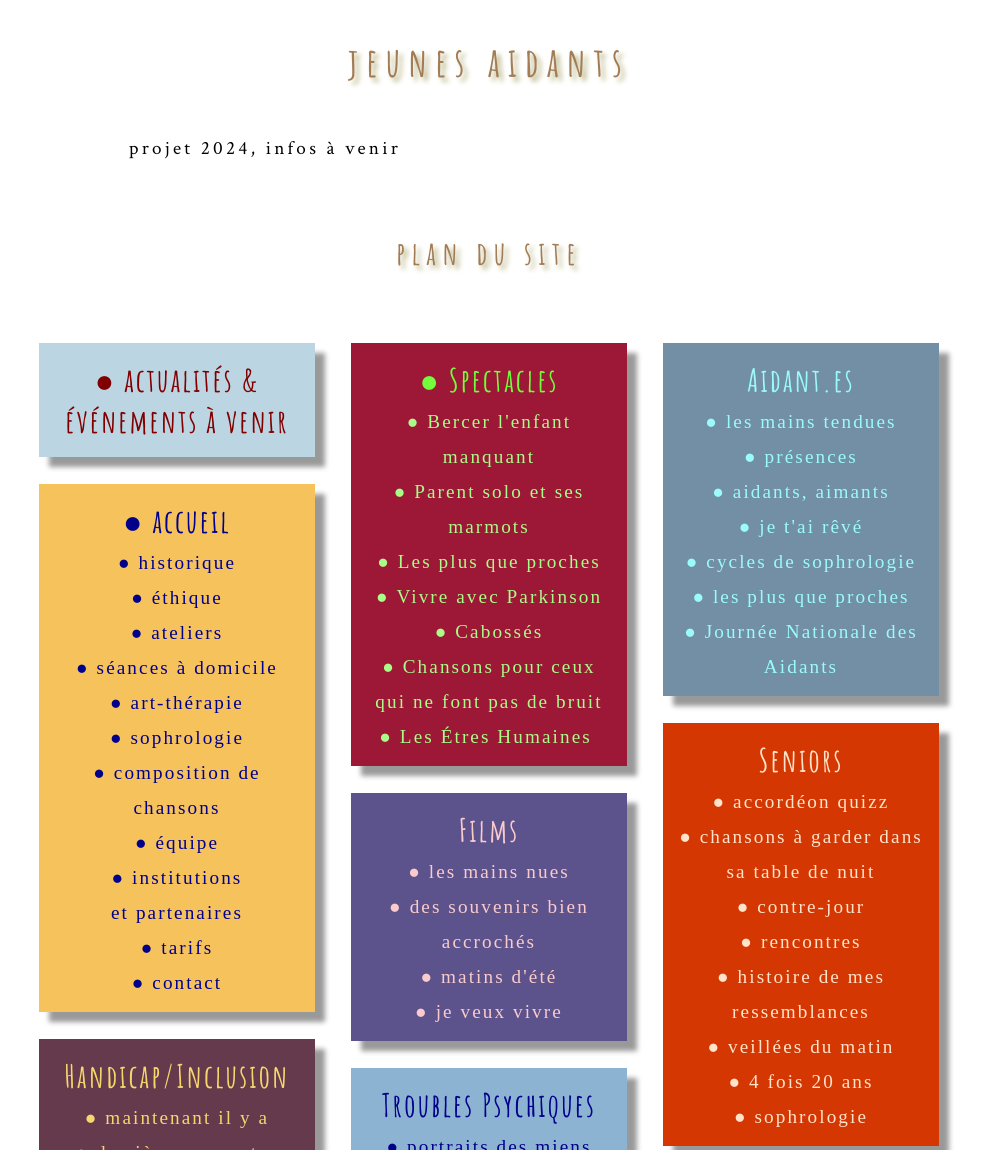
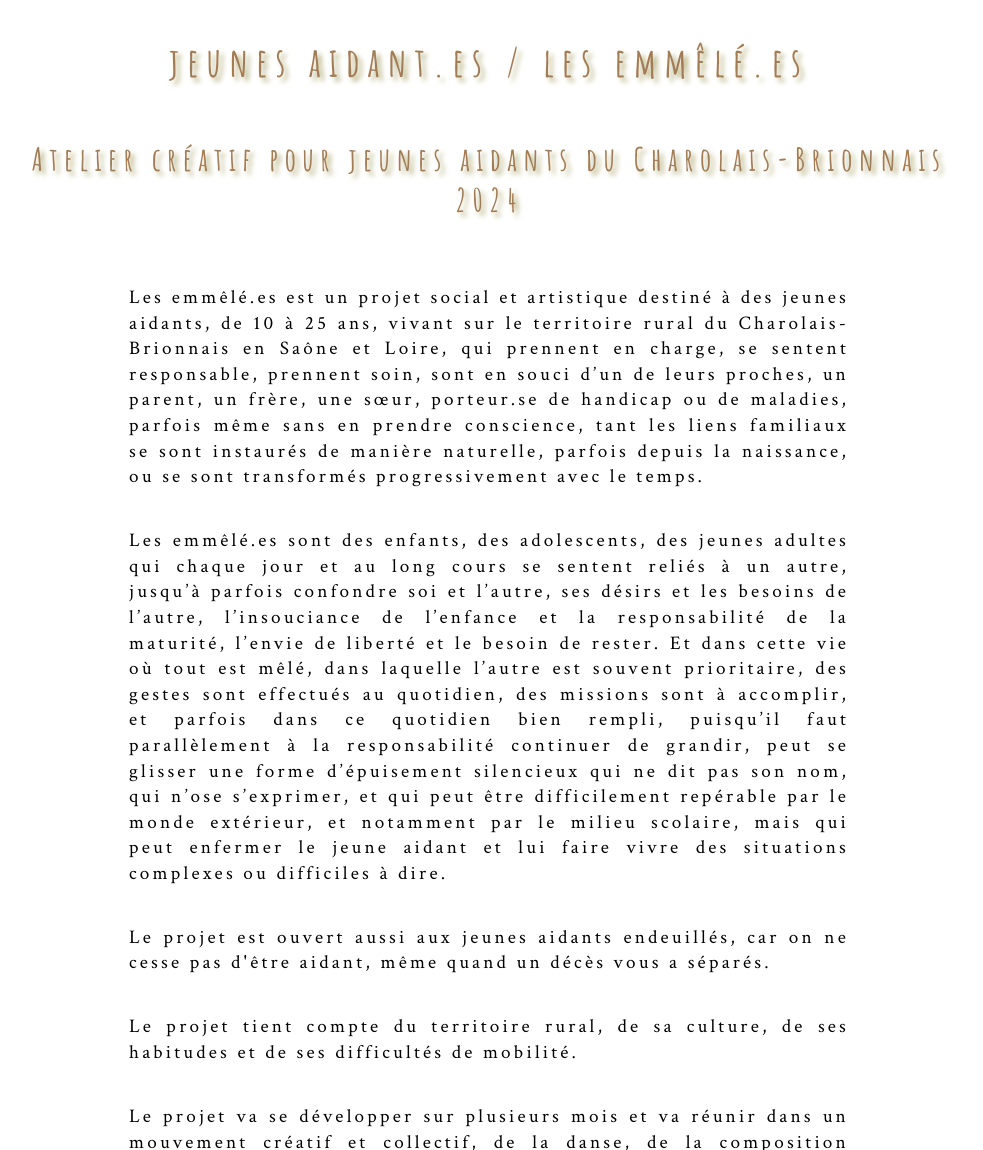
Before and after one commit to leshnik/revertouthaut, a Jekyll site: the page built from jeunes-aidants.md, in a window 1280 px wide and 1400 px high. Shown: the part 250-1400 px from the top of the window, without its empty margins (151-1134 px from the left). Built offline with Jekyll 4.4.1, drawn with Linux system fonts in a browser that asks for light colours; some of the changed text lies outside the part shown.

Commit message:
content jeunes-aidant.es

```diff
--- a/jeunes-aidants.md
+++ b/jeunes-aidants.md
@@ -3,5 +3,30 @@ layout: logoTop
 title: jeunes aidants
 summary:
 ---
-<h1>jeunes aidants</h1>
-<p class="intro-text">projet 2024, infos à venir</p>
+<h1>jeunes aidant.es&nbsp;/&nbsp;les emmêlé.es</h1>
+
+
+<h2>Atelier créatif pour jeunes aidants
+du Charolais-Brionnais 2024</h2>
+
+<p class="intro-text">Les emmêlé.es est un projet social et artistique destiné à des jeunes aidants, de 10 à 25 ans, vivant sur le territoire rural du Charolais-Brionnais en Saône et Loire, qui prennent en charge, se sentent responsable, prennent soin, sont en souci d’un de leurs proches, un parent, un frère, une sœur, porteur.se de handicap ou de maladies, parfois même sans en prendre conscience, tant les liens familiaux se sont instaurés de manière naturelle, parfois depuis la naissance, ou se sont transformés progressivement avec le temps.</p>
+
+<p class="intro-text">Les emmêlé.es sont des enfants, des adolescents, des jeunes adultes qui chaque jour et au long cours se sentent reliés à un autre, jusqu’à parfois confondre soi et l’autre, ses désirs et les besoins de l’autre, l’insouciance de l’enfance et la responsabilité de la maturité, l’envie de liberté et le besoin de rester.
+Et dans cette vie où tout est mêlé, dans laquelle l’autre est souvent prioritaire, des gestes sont effectués au quotidien, des missions sont à accomplir, et parfois dans ce quotidien  bien rempli, puisqu’il faut parallèlement à la responsabilité continuer de grandir, peut se glisser une forme d’épuisement silencieux qui ne dit pas son nom, qui n’ose s’exprimer, et qui peut être difficilement repérable par le monde extérieur, et notamment par le milieu scolaire, mais qui peut enfermer le jeune aidant et lui faire vivre des situations complexes ou difficiles à dire.</p>
+
+<p class="intro-text">Le projet est ouvert aussi aux jeunes aidants endeuillés, car on ne cesse pas d'être aidant, même quand un décès vous a séparés.</p>
+
+<p class="intro-text">Le projet tient compte du territoire rural, de sa culture, de ses habitudes et de ses difficultés de mobilité.</p>
+
+<p class="intro-text">Le projet va se développer sur plusieurs mois et va réunir dans un mouvement créatif et collectif, de la danse, de la composition musicale, un travail d'écriture et d'interprétation. Il sera animé et encadré par des artistes musiciens, danseurs, auteur/autrice, formés à la médiation artistique.
+Par la danse, le corps, le rythme, les sons, les jeunes aidants pourront exprimer les liens visibles et invisibles tissés avec leurs aidés respectifs. De quels gestes quotidiens, de quelles attentions tournées vers un frère, une sœur, un parent malade ou handicapé les jeunes aidants sont-ils imprégnés ? Quelles responsabilités portent-ils, nichées dans les recoins de leurs corps et de leurs têtes d’enfants ? Dans ce cadre ludique, nous proposons un espace où le vécu du jeune aidant se révèle au travers du corps en mouvement.</p>
+
+<p class="intro-text">Ce projet collectif permettra aussi aux enfants de partager leur expérience personnelle avec des pairs, leur permettra de se sentir moins esseulés, et e se sentir reliés à d’autres enfants vivant une expérience similaire à la leur.</p>
+
+<p class="intro-text">«Les emmêlé.es» est porté par l’Association Rêver Tout Haut qui œuvre dans le domaine de la médiation artistique adaptée à différents publics, et le Réseau des Aidants 71 qui accompagne en proximité et sur le terrain les aidants dans leurs difficultés et leurs démarches.</p>
+
+<p class="intro-text">Ce projet se veut une expérience nouvelle et novatrice dans notre département. Les ateliers auront lieu pendant les vacances scolaires 2024, et aboutiront à une ou deux représentations publiques qui permettront de faire connaître et reconnaître par leur entourage plus ou moins proche le vécu singulier de ces jeunes aidants.</p>
+
+<p class="intro-text">Un temps de sensibilisation et d’informations est organisé lors de la Semaine de la Santé Mentale à Paray le Monial, en octobre 2023, où sera présenté, à partir de témoignages de jeunes aidants, ce cycle d’ateliers musical et dansé.</p>
+
+<p class="intro-text">Des multiples structures du territoire qui œuvrent dans l'accompagnement des jeunes au niveau social, éducatif, familial: Lycées, Maison Familiale Rurale, Mission Locale, CMP, Papillons Blancs,etc...,  seront sollicités pour diffuser l’information autour du projet et pour repérer certaines situations de jeune aidance.</p>
```
